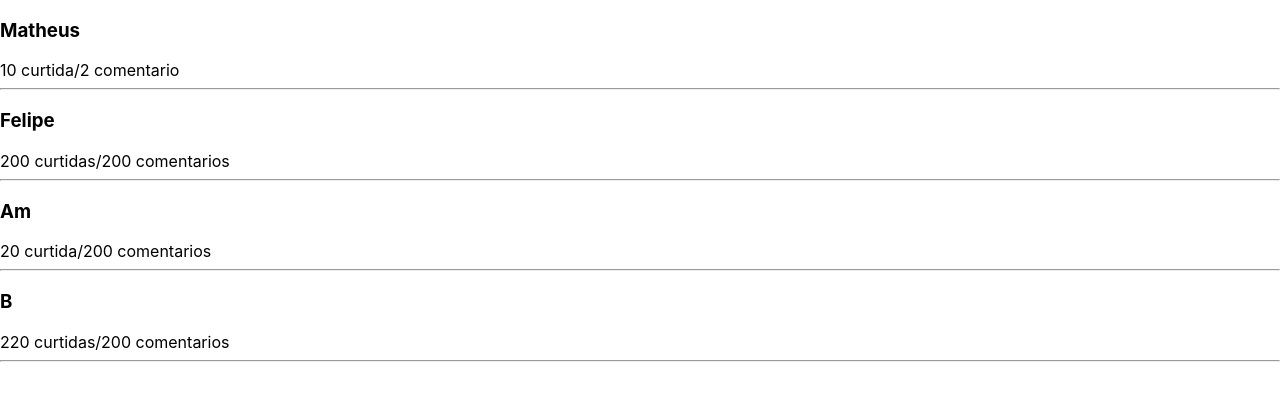
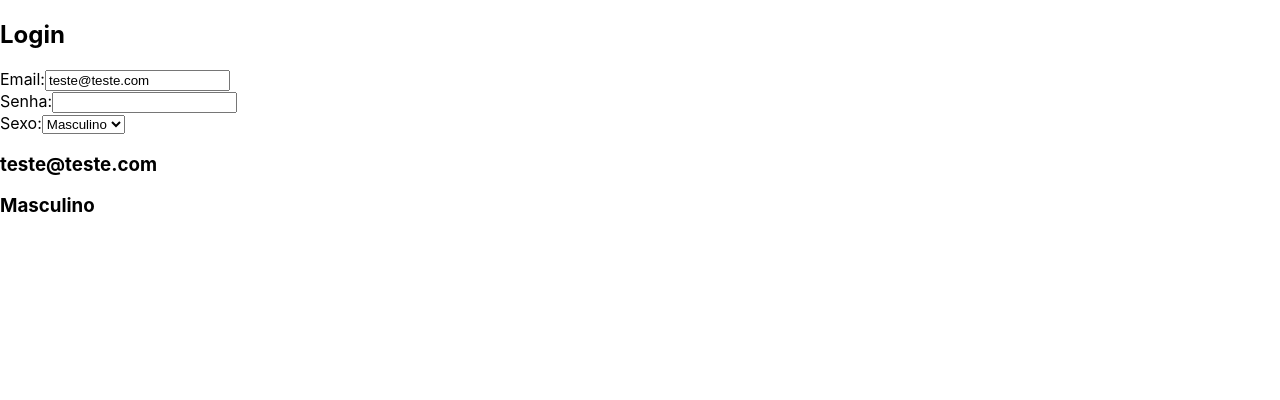
Before and after one commit to felipedumer/React_Zero_ao_Avancado, a React (Create React App) app: page / in a window 1280 px wide. Shown: the top 400 px of the page. Built offline with nearby package versions, Linux system fonts and the light colour scheme.

Commit message:
Manipulando formulários com funções externas

```diff
--- a/src/App.js
+++ b/src/App.js
@@ -1,31 +1,52 @@
-import React from 'react';
-import Feed from "./components/feed";
+import React, { Component } from 'react';
 
-class App extends React.Component {
+class App extends Component {
 
     constructor(props) {
         super(props);
         this.state = {
-            feed: [
-                {id: 1, username: 'Matheus', curtidas: 10, comentarios: 2},
-                {id: 2, username: 'Felipe', curtidas: 200, comentarios: 200},
-                {id: 3, username: 'Am', curtidas: 20, comentarios: 200},
-                {id: 4, username: 'B', curtidas: 220, comentarios: 200}
-            ]
+            email: 'teste@teste.com',
+            senha: '',
+            sexo: 'Masculino'
         };
+
+        this.trocaEmail = this.trocaEmail.bind(this);
+        this.trocaSexo = this.trocaSexo.bind(this);
+    }
+
+    trocaEmail(event) {
+        let valorDigitado = event.target.value;
+        this.setState({email: valorDigitado});
+    }
+
+    trocaSexo(e) {
+        let valorDigitado = e.target.value;
+        this.setState({sexo: valorDigitado});
     }
 
     render() {
         return (
             <div>
-                {
-                    this.state.feed.map((item) => {
-                        return(
-                            <Feed id={item.id} username={item.username}
-                            curtidas={item.curtidas} comentarios={item.comentarios}/>
-                        )
-                    })
-                }
+                <h2>Login</h2>
+                Email:
+                <input type='email' name='email' value={this.state.email}
+                    onChange={this.trocaEmail}/>
+                <br/>
+                Senha:
+                <input type={'password'} name={'senha'} value={this.state.senha}
+                    onChange={(event) => this.setState({senha: event.target.value})}/>
+                <br/>
+                Sexo:
+                <select name={"sexo"} value={this.state.sexo} onChange={this.trocaSexo}>
+                    <option value={"Masculino"}>Masculino</option>
+                    <option value={"Feminino"}>Feminino</option>
+                </select>
+                <br/>
+                <div>
+                    <h3>{this.state.email}</h3>
+                    <h3>{this.state.senha}</h3>
+                    <h3>{this.state.sexo}</h3>
+                </div>
             </div>
         );
     }
--- a/src/components/feed/index.js
+++ /dev/null
@@ -1,20 +0,0 @@
-import React, { Component } from "react";
-
-class Feed extends Component {
-    render() {
-        return (
-            <div key={this.props.id}>
-                <h3>{this.props.username}</h3>
-                <a>{this.props.curtidas > 20 ? this.props.curtidas + ' curtidas' :
-                this.props.curtidas + ' curtida'}
-                /
-                {this.props.comentarios > 20 ? this.props.comentarios + ' comentarios' :
-                this.props.comentarios + ' comentario'}
-                </a>
-                <hr/>
-            </div>
-        )
-    }
-}
-
-export default Feed;
```
